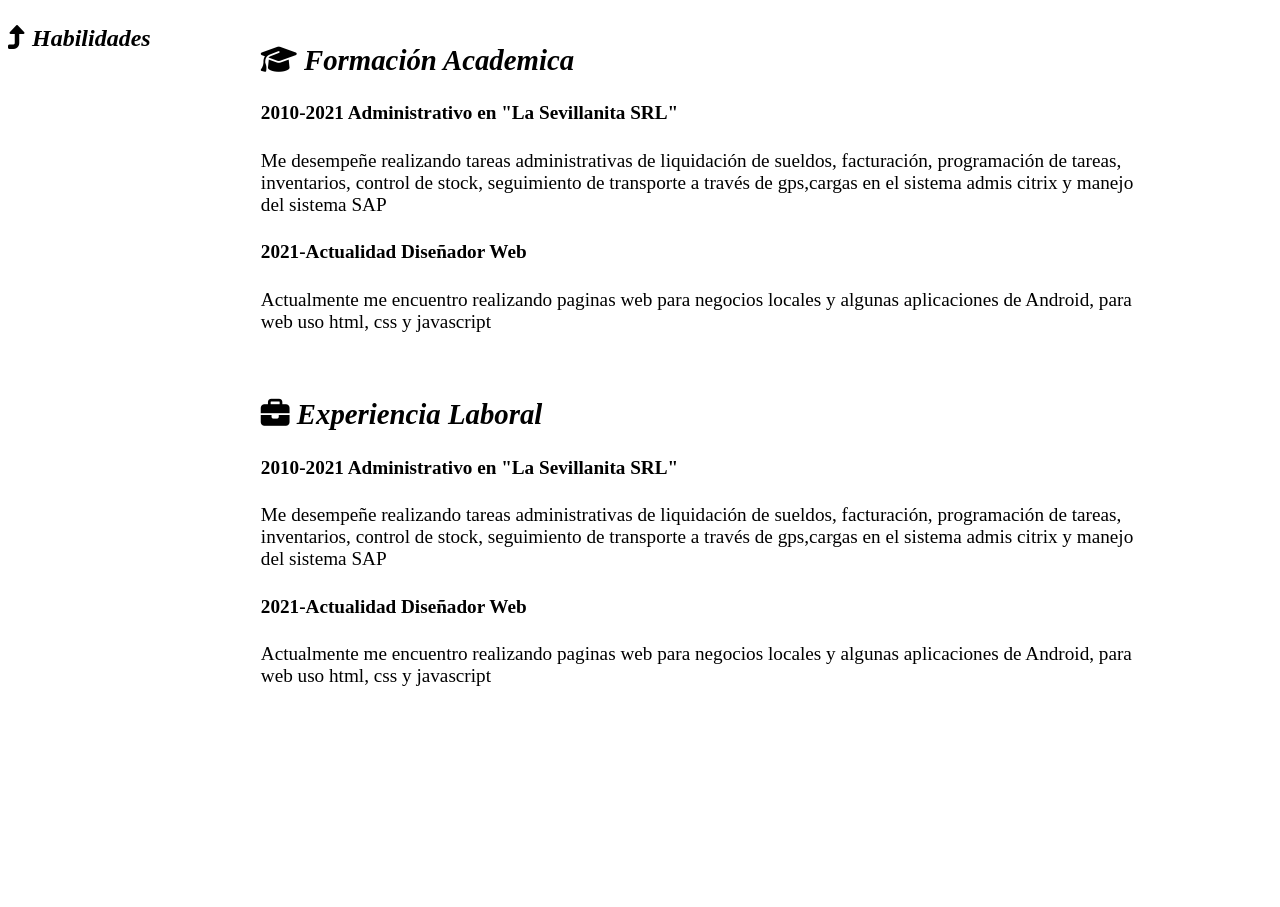
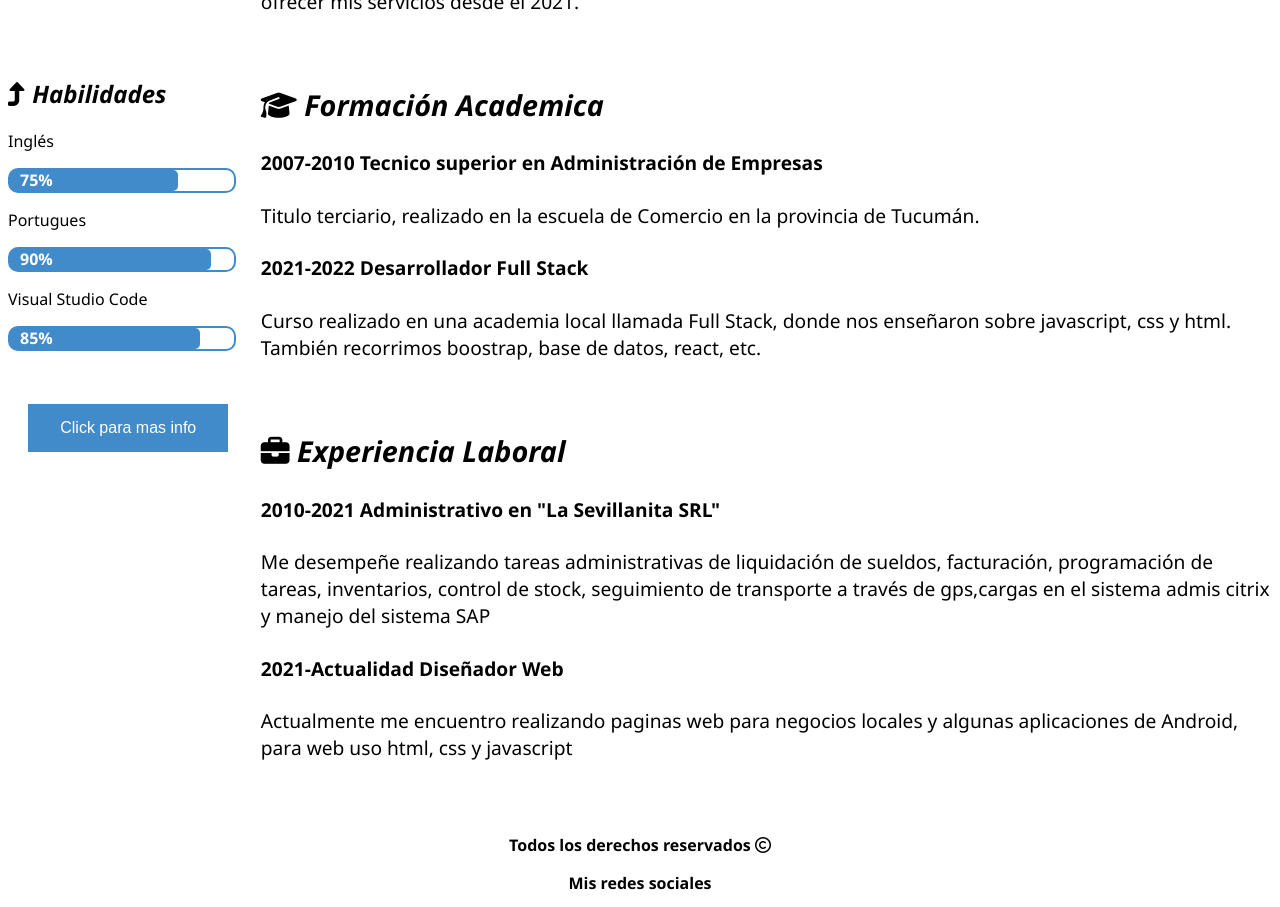
Before and after one commit to Padacan/cv, a plain HTML site: page index.html in a window 1280 px wide. Shown: the part 515-1422 px from the top of the page. Before the commit the page ends 1221 px from the top, so only its background shows below. Drawn offline with Linux system fonts and the light colour scheme.

Commit message:
agregando javascript

```diff
--- a/css/estilo.css
+++ b/css/estilo.css
@@ -1,3 +1,11 @@
+* {
+    box-sizing: border-box;
+}
+
+body {
+    font-family: 'Segoe UI', Tahoma, Geneva, Verdana, sans-serif;
+}
+
 header {
     height: 190px;
     margin-top: 15px;
@@ -5,7 +13,6 @@ header {
 background: -moz-linear-gradient(left, #1C6EA4 0%, #2388CB 55%, #144E75 100%);
 background: -webkit-linear-gradient(left, #1C6EA4 0%, #2388CB 55%, #144E75 100%);
 background: linear-gradient(to right, #1C6EA4 0%, #2388CB 55%, #144E75 100%);
-
 }
 .fotito {
     border-radius: 100%;
@@ -64,10 +71,52 @@ aside {
     width: 20%;
 }
 article {
-    width: 70%;
+    width: 80%;
     float: left;
     font-size:120%;
 }
 .perfil{
     font-style: italic;
 }
+
+.pie {
+    text-align: center;
+    color: black;
+   font-weight: bold;
+}
+.barra {
+    height: 25px;
+    width: 90%;
+    border: 2px solid #428bcb;
+    border-radius: 10px;
+    background-color: white;
+    margin-bottom: 15px;
+}
+
+.barra-pro {
+    height: 100%;
+    background: #428bcb;
+    display: flex;
+    align-items: center;
+    transition: width 0.25s;
+    border-radius: 5px;
+}
+
+.barra-pro-tex {
+    margin-left: 10px;
+    font-weight: bold;
+    color: white;
+}
+
+.button {
+    margin-left: 8%;
+    margin-top: 15%;
+    background-color: #428bcb;
+    border: none;
+    color: white;
+    padding: 15px 32px;
+    text-align: center;
+    text-decoration: none;
+    display: inline-block;
+    font-size: 16px;
+  }
--- a/index.html
+++ b/index.html
@@ -22,6 +22,7 @@
             <li> <a href="#contacto">  |     Datos de contacto</a></li>
        </ul>
      </nav>
+     <div class="centro">
      <aside>
         <h2 class="perfil" id="#contacto"><i class="fa-solid fa-address-card"></i> Contacto</h2>
         <p><i class="fa-solid fa-at"></i> Email: martin@gmail.com</p>
@@ -31,6 +32,25 @@
         <br>
         <br>
         <h2 class="perfil" id="habilidades"><i class="fa-solid fa-turn-up"></i> Habilidades</h2>
+        <p>Inglés</p>
+        <div class="barra">
+            <div class="barra-pro" style="width:75%;">
+                <span class="barra-pro-tex">75%</span>
+            </div>
+        </div>
+        <p>Portugues</p>
+        <div class="barra">
+            <div class="barra-pro" style="width:90%;">
+                <span class="barra-pro-tex">90%</span>
+            </div>
+        </div>
+        <p>Visual Studio Code</p>
+        <div class="barra">
+            <div class="barra-pro" style="width:85%;">
+                <span class="barra-pro-tex">85%</span>
+            </div>
+        </div>
+        <input type="button" class="button" value="Click para mas info">
      </aside>
      <article>
         <h2 class="perfil"><i class="fa-solid fa-user"></i> Perfil</h2>
@@ -42,13 +62,13 @@
                 empecé a ofrecer mis servicios desde el 2021.</p>
                 <br>
         <h2 class="perfil" id="formacion"><i class="fa-solid fa-graduation-cap"></i> Formación Academica</h2>
-        <h4> 2010-2021 Administrativo en "La Sevillanita SRL"</h4>
-        <p>Me desempeñe realizando tareas administrativas de liquidación de sueldos, facturación, programación de tareas, inventarios,
-            control de stock, seguimiento de transporte a través de gps,cargas en el sistema admis citrix y manejo del sistema SAP
+        <h4> 2007-2010 Tecnico superior en Administración de Empresas</h4>
+        <p> Titulo terciario, realizado en la escuela de Comercio en la provincia de Tucumán.
         </p>
-        <h4> 2021-Actualidad Diseñador Web</h4>
-        <p>Actualmente me encuentro realizando paginas web para negocios locales y algunas aplicaciones de Android, para web uso
-            html, css y javascript
+        <h4> 2021-2022 Desarrollador Full Stack</h4>
+        <p>
+            Curso realizado en una academia local llamada Full Stack, donde nos enseñaron sobre javascript, css y html. También recorrimos
+            boostrap, base de datos, react, etc.
         </p>
         <br>
         <h2 class="perfil" id="experiencia"><i class="fa-solid fa-briefcase"></i> Experiencia Laboral</h2>
@@ -60,12 +80,19 @@
         <p>Actualmente me encuentro realizando paginas web para negocios locales y algunas aplicaciones de Android, para web uso
             html, css y javascript
         </p>
-
+        <br>
+        <br>
      </article>
+    </div>
      <footer>
-
+        <div class="pie">
+     <p>Todos los derechos reservados <i class="fa-regular fa-copyright"></i></p>
+     <p>Mis redes sociales</p>
+     <i class="fa fa-facebook-official"></i>
+     <i class="fa fa-instagram"></i>
+     <i class="fa fa-linkedin"></i>
+    </div>
      </footer>
-
-    <!-- <script src="js/miscript.js"></script> -->
+    <script src="js/miscript.js"></script>
 </body>
 </html>
```
Also changed, not shown: js/miscript.js (added).
